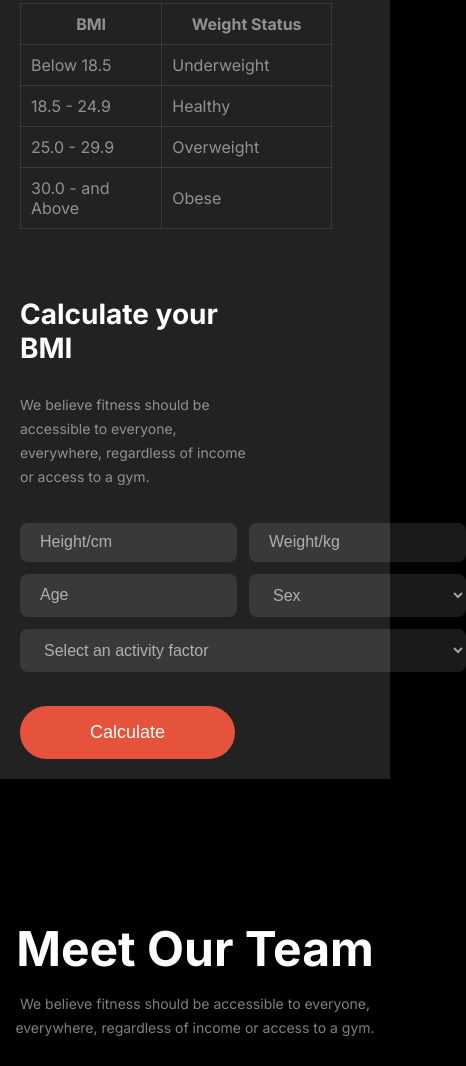
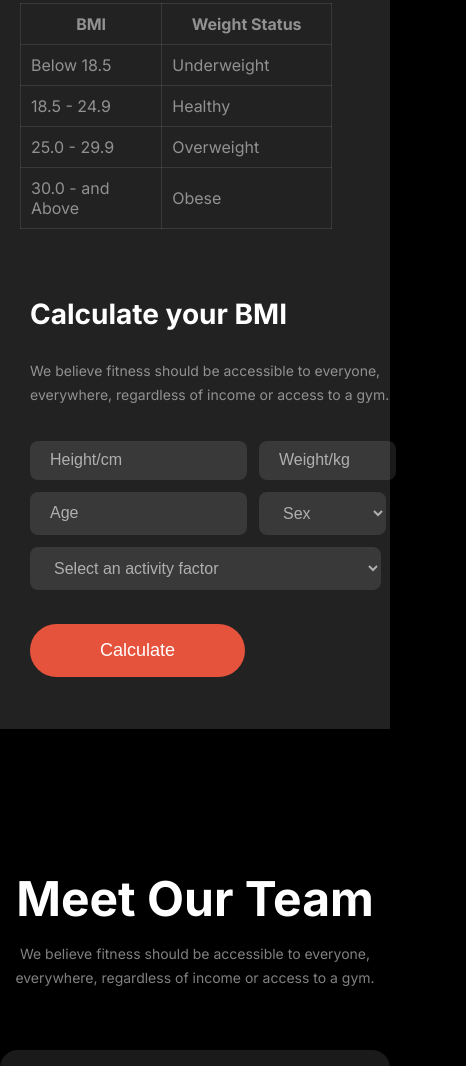
Before and after one commit to uttam786651/assignment-02, a plain HTML site: page index.html in a window 390 px wide. Shown: the part 4105-5171 px from the top of the page, 466 px wide, since content can reach past the window. Drawn offline with Linux system fonts and the light colour scheme; a web font is replaced by a local one.

Commit message:
added final site

```diff
--- a/index.html
+++ b/index.html
@@ -3,7 +3,7 @@
 <head>
     <meta charset="UTF-8">
     <meta name="viewport" content="width=device-width, initial-scale=1.0">
-    <title>Assignment-02</title>
+    <title>Fitness</title>
     <link rel="stylesheet" href="styles/style.css">
 
     <script src="https://kit.fontawesome.com/5cd58b3c90.js" crossorigin="anonymous"></script>
@@ -141,12 +141,12 @@
                                 <input class="age" type="number" id="" name="" placeholder="Age">
                                 <select class="sex" id="" name="">
                                     <option value="" selected>Sex</option>
-                                    <option value="">Male</option>
-                                    <option value="" >Female</option>
+
                                   </select>
                                   <select class="factor" id="" name="">
                                     <option value="" selected>Select an activity factor</option>
-                                  </select>                            </form>
+                                  </select>
+                            </form>
                             <button class="btn-primary2">Calculate</button>
                         </div>
 
--- a/styles/style.css
+++ b/styles/style.css
@@ -562,19 +562,7 @@ line-height: 120%;
     font-size: 1rem;
     color: rgba(255, 255, 255, 0.6);
   }
-  .sex select {
-    display: none;
-  }
-  .sex:after {
-    position: absolute;
-    content: "";
-    top: 14px;
-    right: 10px;
-    width: 0;
-    height: 0;
-    border: 6px solid transparent;
-    border-color: #fff transparent transparent transparent;
-  }
+
 
 /* responsive media query */
 @media screen and (max-width: 576px){
@@ -599,6 +587,23 @@ line-height: 120%;
     .bmi-heading{
         margin: 20px;
     }
+    .calculate{
+        width: 100%;
+        padding: 0px 10px;
+        margin-bottom: 52px;
+        margin-right: 50px;
+    }
+
+    .weight{
+        width: 60%;
+    }
+    .sex{
+        width: 79%;
+    }
+    .factor{
+        width: 90%;
+    }
+
 }
 
 
@@ -825,7 +830,7 @@ margin:  0px 20px;
 /* responsive media query */
 @media screen and (max-width: 576px){
 
-    }
+
     .footer-content{
         flex-direction: column;
         margin-left: 20px;
```
